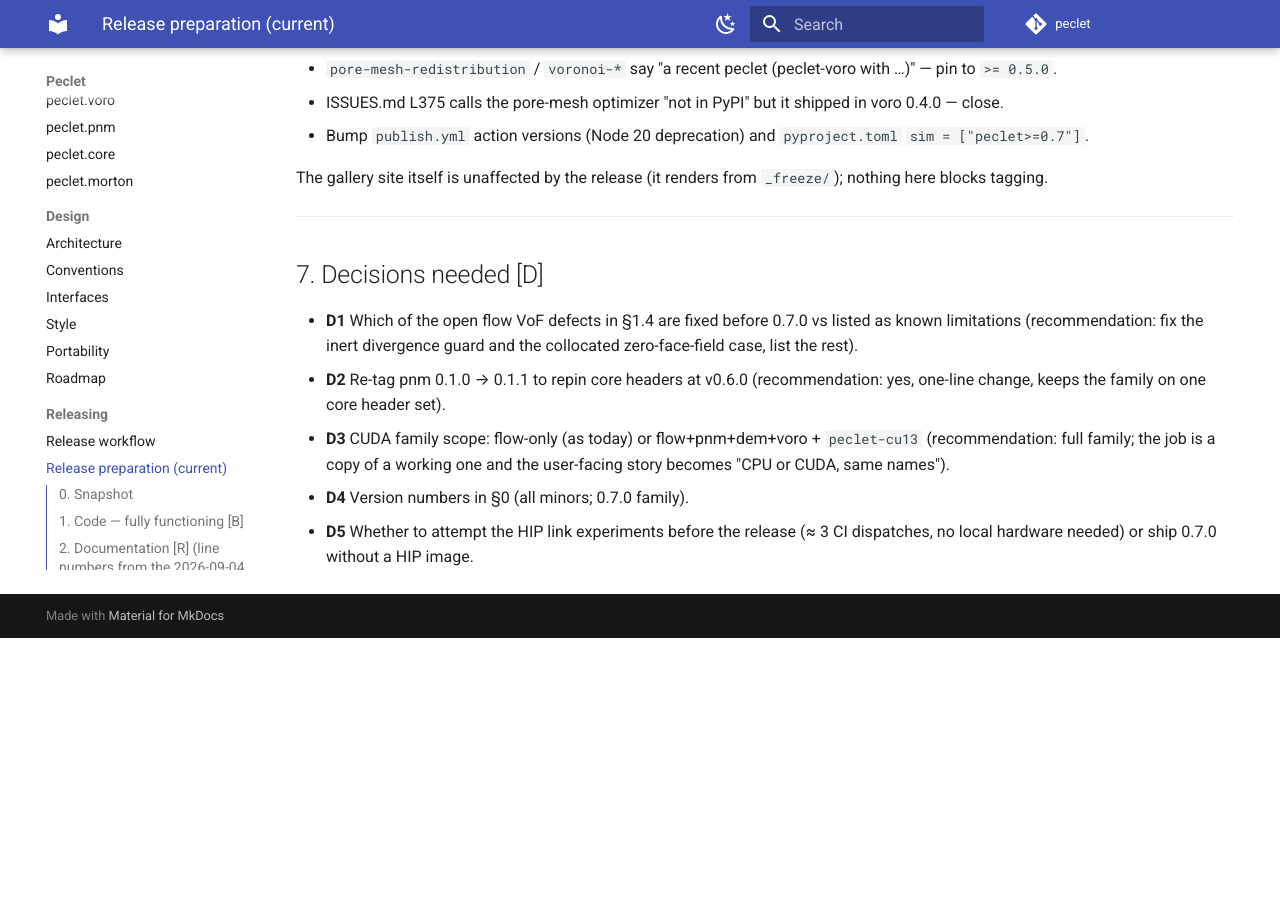
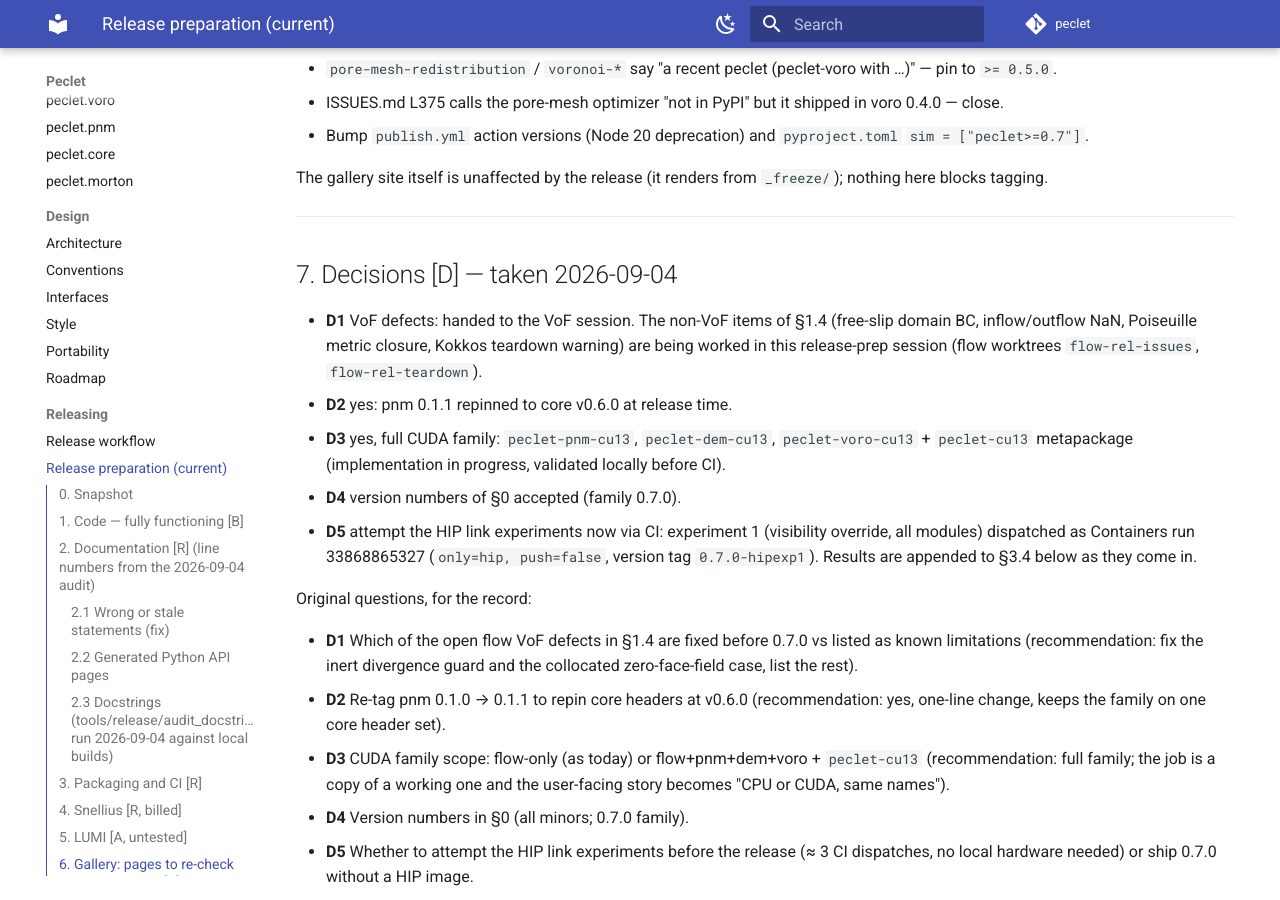
Before and after one commit to computational-chemical-engineering/peclet, an MkDocs documentation site: the page built from docs/RELEASE_PREP.md, in a window 1280 px wide and 900 px high, scrolled down 6677 px. Built offline with MkDocs 1.6.1 and Material for MkDocs 9.7.7, drawn with Linux system fonts in a browser that asks for light colours; comment, search, counter and statistics services are not loaded; before the commit the page ends 7315 px from its top, so only the background shows below that.

Commit message:
RELEASE_PREP: decisions D1-D5 recorded (pnm repin, full CUDA family, 0.7.0 numbers, HIP experiment 1 dispatched)
Co-Authored-By: Claude Fable 5.1 <noreply@anthropic.com>
Claude-Session: https://claude.ai/code/session_01Ad6J2id7ig4LfsyWA17jnx

```diff
--- a/docs/RELEASE_PREP.md
+++ b/docs/RELEASE_PREP.md
@@ -212,7 +212,21 @@ The gallery site itself is unaffected by the release (it renders from `_freeze/`
 
 ---
 
-## 7. Decisions needed [D]
+## 7. Decisions [D] — taken 2026-09-04
+
+- **D1** VoF defects: handed to the VoF session. The non-VoF items of §1.4 (free-slip domain BC,
+  inflow/outflow NaN, Poiseuille metric closure, Kokkos teardown warning) are being worked in this
+  release-prep session (flow worktrees `flow-rel-issues`, `flow-rel-teardown`).
+- **D2** yes: pnm 0.1.1 repinned to core v0.6.0 at release time.
+- **D3** yes, full CUDA family: `peclet-pnm-cu13`, `peclet-dem-cu13`, `peclet-voro-cu13` +
+  `peclet-cu13` metapackage (implementation in progress, validated locally before CI).
+- **D4** version numbers of §0 accepted (family 0.7.0).
+- **D5** attempt the HIP link experiments now via CI: experiment 1 (visibility override, all
+  modules) dispatched as Containers run 33868865327 (`only=hip, push=false`, version tag
+  `0.7.0-hipexp1`). Results are appended to §3.4 below as they come in.
+
+Original questions, for the record:
+
 
 - **D1** Which of the open flow VoF defects in §1.4 are fixed before 0.7.0 vs listed as known limitations (recommendation: fix the inert divergence guard and the collocated zero-face-field case, list the rest).
 - **D2** Re-tag pnm 0.1.0 → 0.1.1 to repin core headers at v0.6.0 (recommendation: yes, one-line change, keeps the family on one core header set).
```
